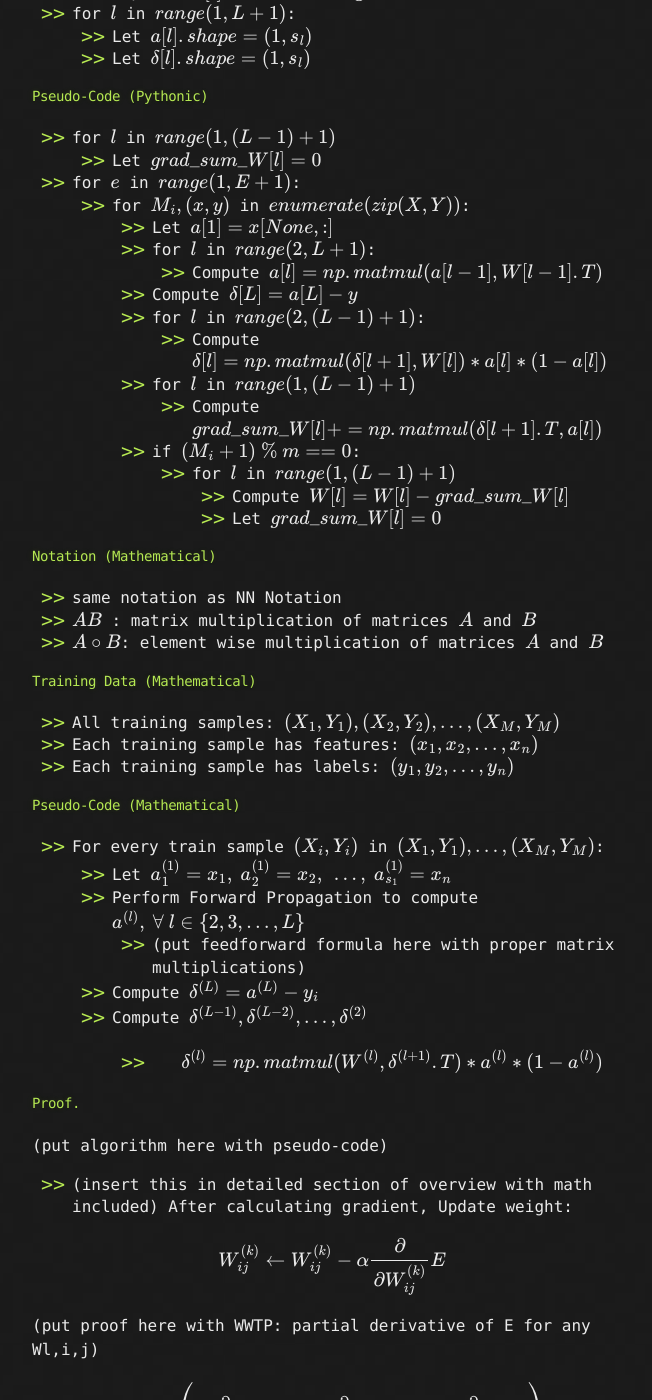
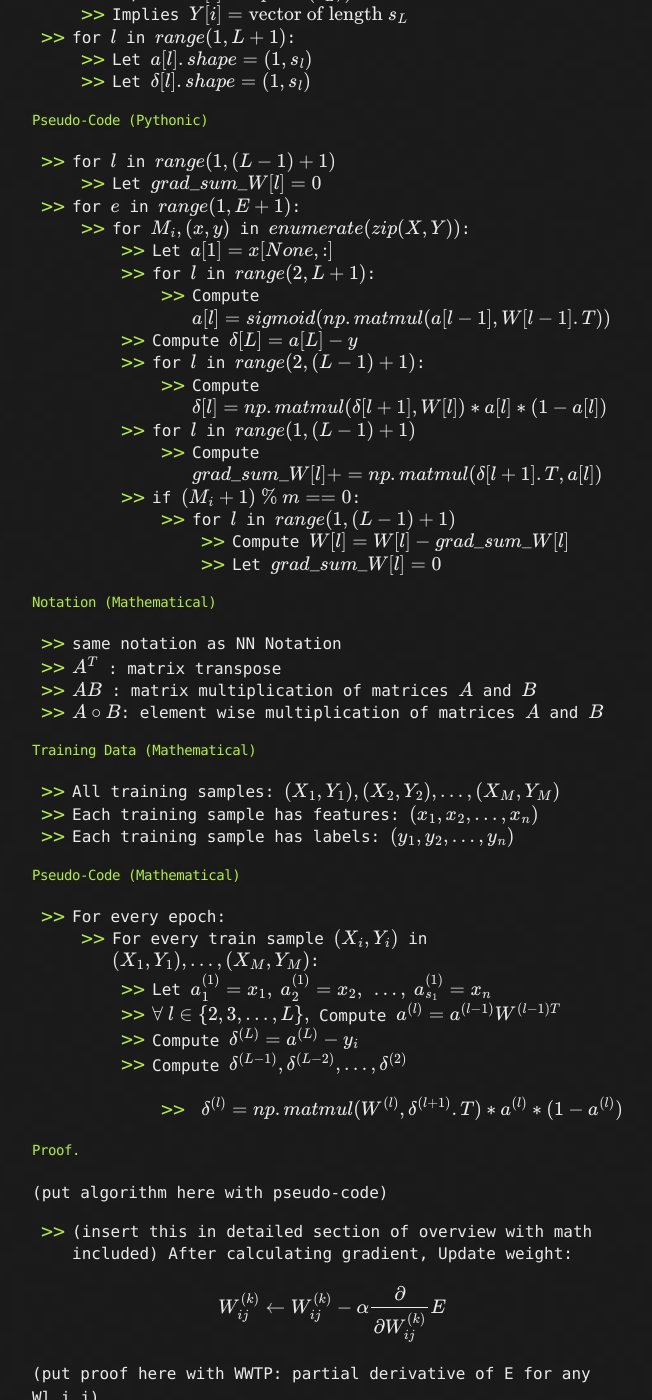
Before and after one commit to LivingProgram/ml-notes, a Jekyll site: the page built from index.md, in a window 1280 px wide and 1400 px high, scrolled down 15680 px. Shown: the whole window, without its empty margins (308-960 px from the left). Built offline with Jekyll 4.4.1, drawn with Linux system fonts in a browser that asks for light colours; our own code applies the rules of GitHub Pages for plain Markdown files; formulas are drawn with MathJax 3; the repository's description, which GitHub fills in, is left out; some of the changed text lies outside the part shown.

Commit message:
add sigmoid and mathematical notation code

```diff
--- a/index.md
+++ b/index.md
@@ -459,6 +459,7 @@ $$
 - `np.ndarray.T` : numpy matrix transpose
 - `*` : numpy element-wise multiplication
 - `np.ndarray.shape` : numpy array shape
+- `sigmoid()` : sigmoid function
 
 #### Training Data (Pythonic)
 - All training samples: $$X, Y$$ numpy array
@@ -489,7 +490,7 @@ $$
   - for $$M_i, (x,y)$$ in $$enumerate(zip(X,Y))$$:
     - Let $$a[1]=x[None,:]$$
     - for $$l$$ in $$range(2,L+1)$$:
-      - Compute $$a[l]=np.matmul(a[l-1],W[l-1].T)$$
+      - Compute $$a[l]=sigmoid(np.matmul(a[l-1],W[l-1].T))$$
     - Compute $$\delta[L]=a[L]-y$$
     - for $$l$$ in $$range(2,(L-1)+1)$$:
       - Compute $$\delta[l]=np.matmul(\delta[l+1],W[l])*a[l]*(1-a[l])$$
@@ -502,6 +503,7 @@ $$
 
 #### Notation (Mathematical)
 - same notation as NN Notation
+- $$A^{T}$$ : matrix transpose
 - $$AB$$ : matrix multiplication of matrices $$A$$ and $$B$$
 - $$A \circ B$$: element wise multiplication of matrices $$A$$ and $$B$$
 
@@ -511,13 +513,13 @@ $$
 - Each training sample has labels: $$(y_1,y_2,\ldots,y_n)$$
 
 #### Pseudo-Code (Mathematical)
-- For every train sample $$(X_i,Y_i)$$ in $$(X_1,Y_1),\ldots,(X_M,Y_M)$$:
-  - Let $$a_1^{(1)}=x_1,\ a_2^{(1)}=x_2,\ \ldots,\ a_{s_1}^{(1)}=x_n$$
-  - Perform Forward Propagation to compute $$a^{(l)},\ \forall\ l\in\{2,3,\ldots,L\}$$
-    - (put feedforward formula here with proper matrix multiplications)
-  - Compute $$\delta^{(L)}=a^{(L)}-y_i$$
-  - Compute $$\delta^{(L-1)},\delta^{(L-2)},\ldots,\delta^{(2)}$$
-    - $$\delta^{(l)}=np.matmul(W^{(l)},\delta^{(l+1)}.T)*a^{(l)}*(1-a^{(l)})$$
+- For every epoch:
+  - For every train sample $$(X_i,Y_i)$$ in $$(X_1,Y_1),\ldots,(X_M,Y_M)$$:
+    - Let $$a_1^{(1)}=x_1,\ a_2^{(1)}=x_2,\ \ldots,\ a_{s_1}^{(1)}=x_n$$
+    - $$\forall\ l\in\{2,3,\ldots,L\},$$ Compute $$a^{(l)}=a^{(l-1)}W^{(l-1)T}$$
+    - Compute $$\delta^{(L)}=a^{(L)}-y_i$$
+    - Compute $$\delta^{(L-1)},\delta^{(L-2)},\ldots,\delta^{(2)}$$
+      - $$\delta^{(l)}=np.matmul(W^{(l)},\delta^{(l+1)}.T)*a^{(l)}*(1-a^{(l)})$$
 
 #### Proof.
 
```
